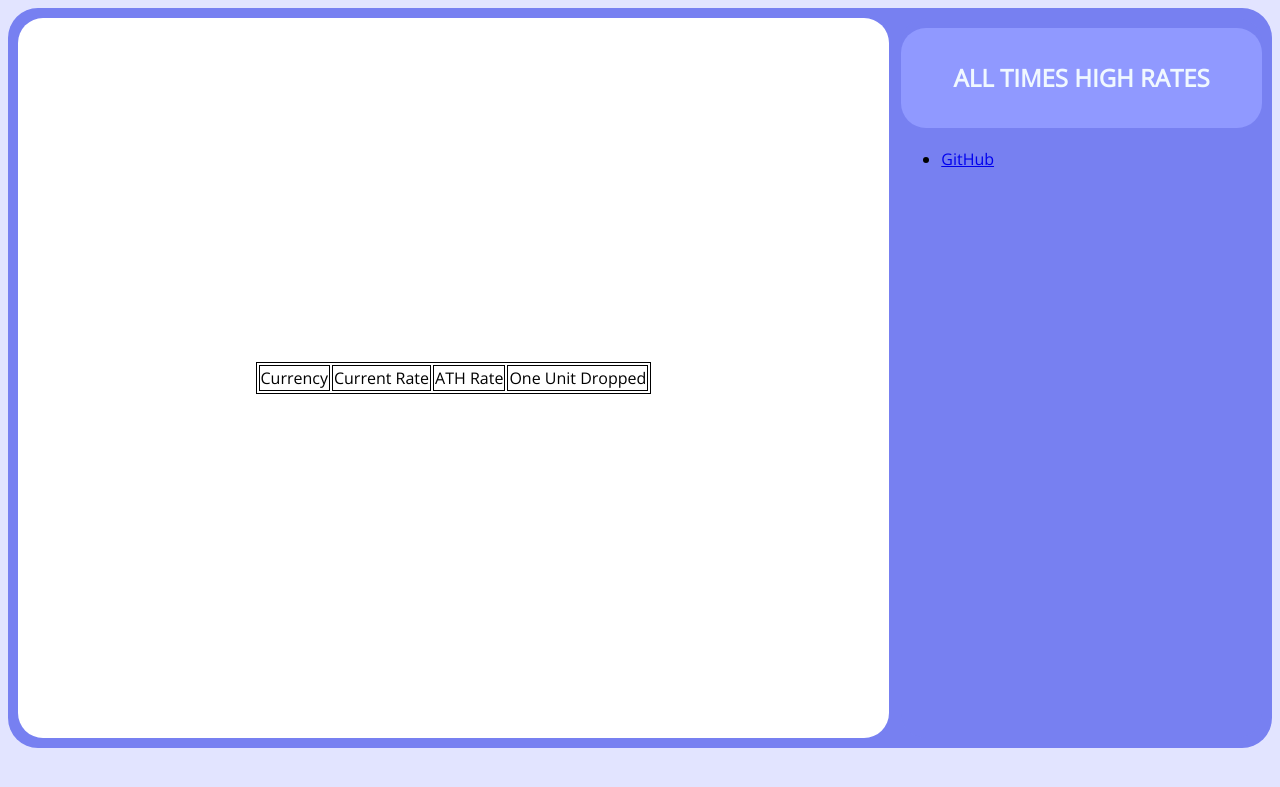
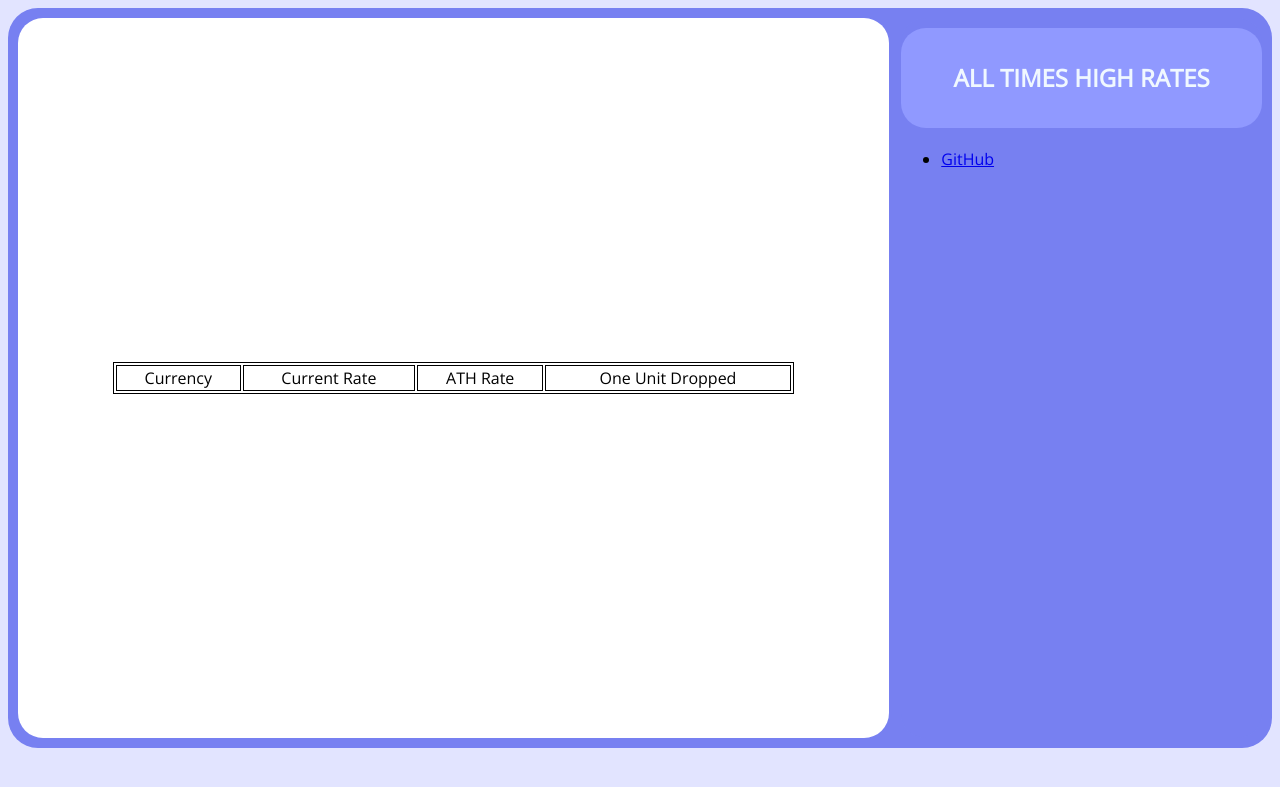
Before and after one commit to RecNes/ath_status, a Django app: page / in a window 1280 px wide. Shown: the top 787 px of the page. Run offline with Django 3.2, Linux system fonts and the light colour scheme; data that the repository does not hold is empty; parts of the project's set-up code (start-up, migrations or seed data) failed here and were passed over.

Commit message:
change table properties

```diff
--- a/templates/one_page_template.html
+++ b/templates/one_page_template.html
@@ -62,6 +62,7 @@
             border-radius: 25px;
             margin-top: 10px;
         }
+        /* color scheme https://dribbble.com/shots/9684776-Cryptocurrency-Exchange-Design */
     </style>
 </head>
 <body>
@@ -71,7 +72,7 @@
         <div class="inner-left">
             <div class="box_left">
 
-            <table style="border: black 1px solid; align-self: center">
+            <table style="border: black 1px solid; align-self: center; width: 80%; text-align: center;">
                 <thead>
                 <tr>
                     <td style="border: black 1px solid;">{% trans "Currency" %}</td>
```
